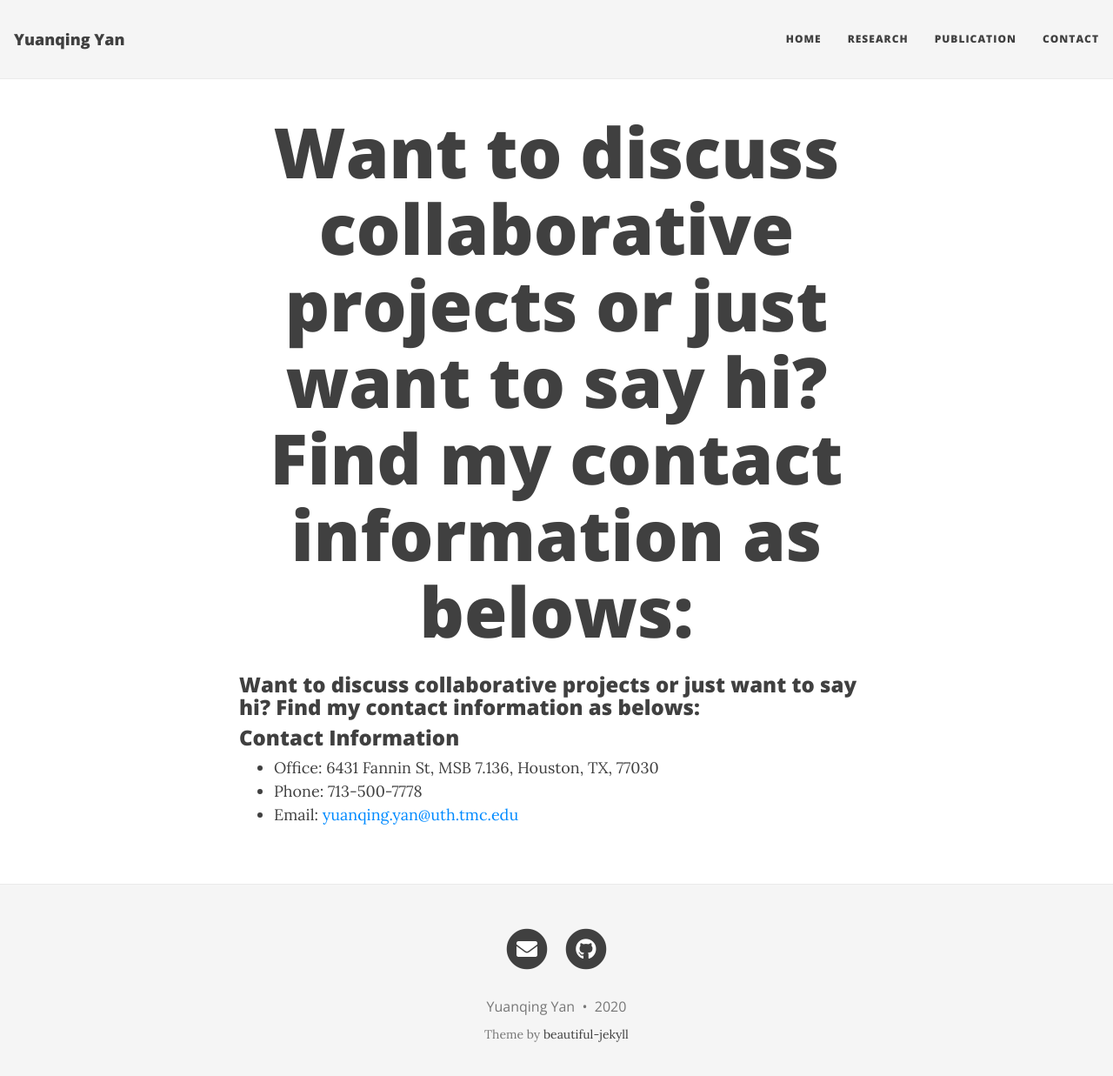
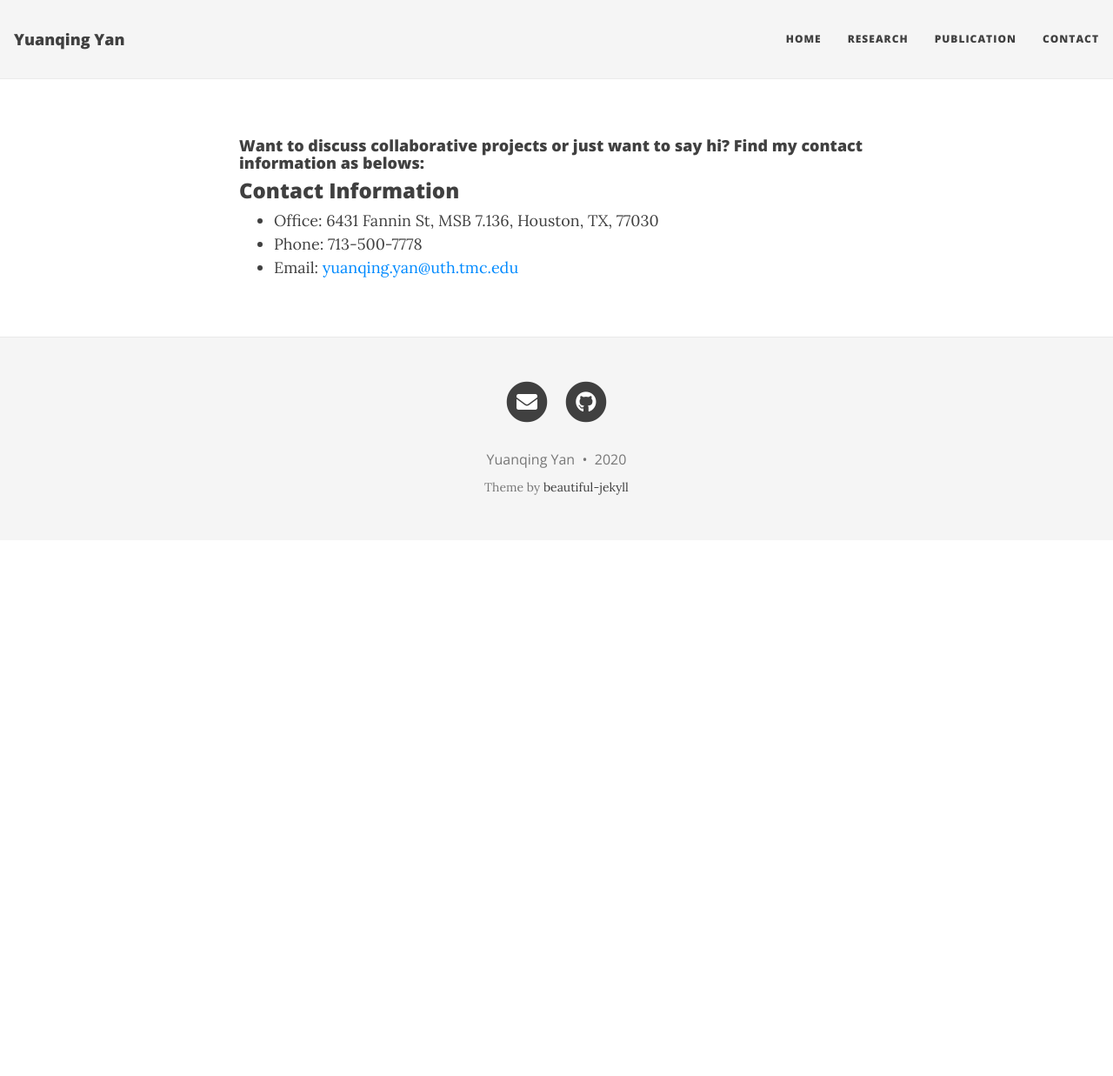
Before and after one commit to yuanqing-yan/Yuanqing, a Jekyll site: the page built from contact.md, in a window 1280 px wide and 1250 px high. Shown: the top 1237 px of the window at 87% size. Built offline with Jekyll 4.4.1, drawn with Linux system fonts in a browser that asks for light colours; nearby versions of some CDN libraries; our own code applies the rules of GitHub Pages for plain Markdown files.

Commit message:
change contact.md

```diff
--- a/contact.md
+++ b/contact.md
@@ -1,9 +1,9 @@
 ---
 layout: page
-title:
+title: " "
 ---
 
-### Want to discuss collaborative projects or just want to say hi? Find my contact information as belows:
+#### Want to discuss collaborative projects or just want to say hi? Find my contact information as belows:
 
 ### Contact Information
 * Office: 6431 Fannin St, MSB 7.136, Houston, TX, 77030
```
